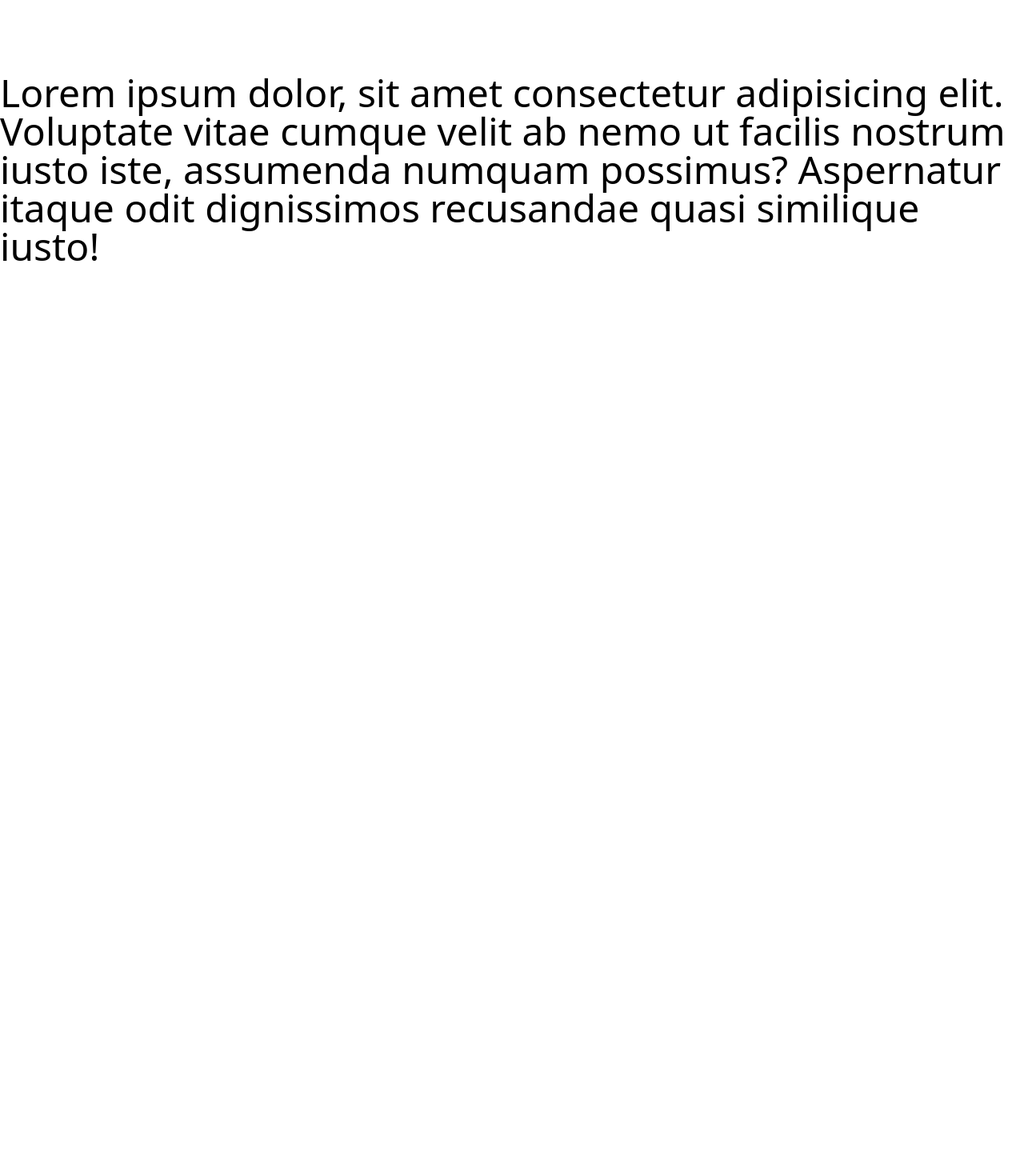
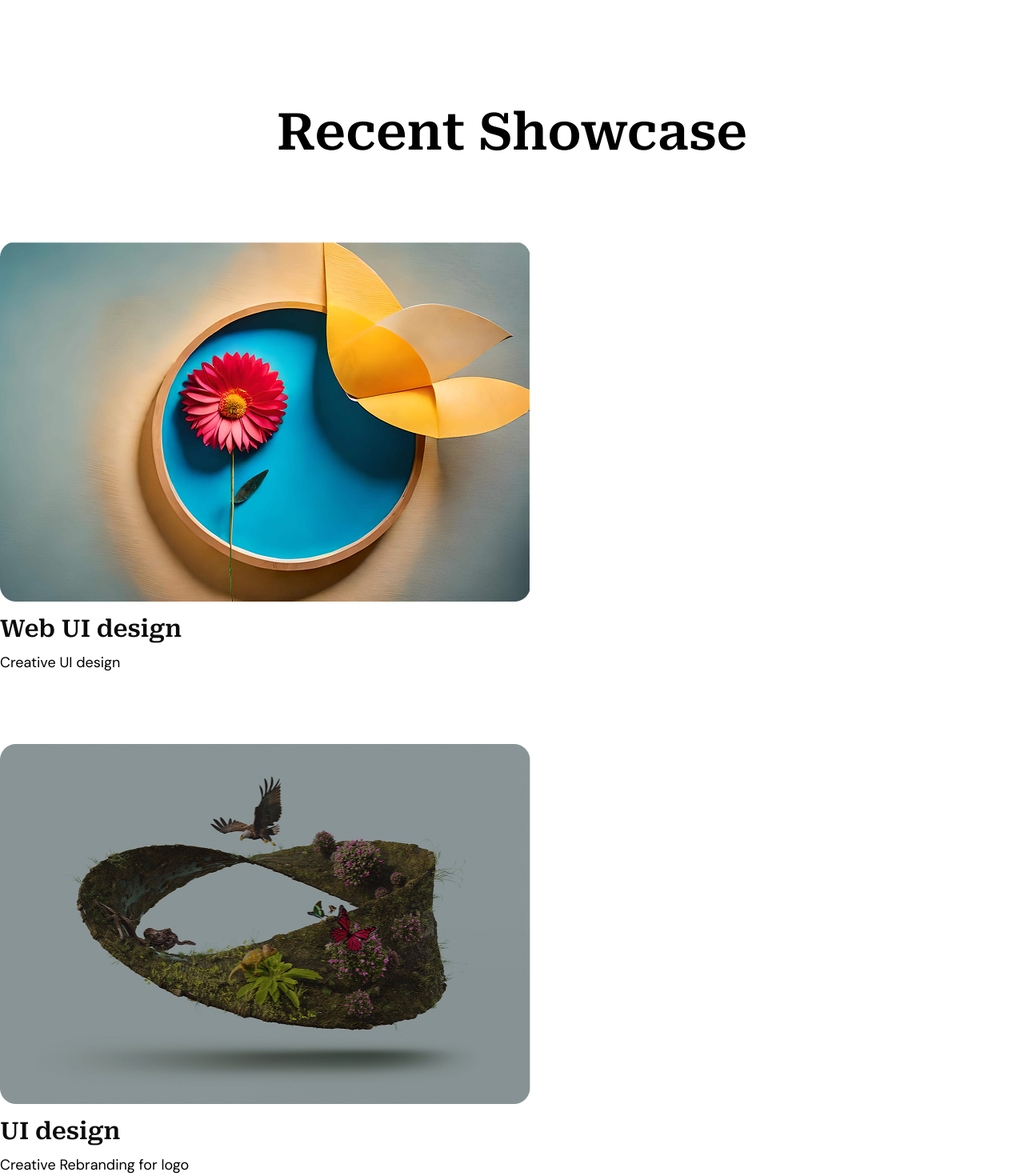
Before and after one commit to mahirTheCoder/canvix-react-projects-one, a React (Vite) app: page / in a window 1280 px wide. Shown: the part 5594-7064 px from the top of the page at 80% size. Before the commit the page ends 5934 px from the top, so only its background shows below. Built offline with nearby package versions, Linux system fonts and the light colour scheme.

Commit message:
half complete

```diff
--- /dev/null
+++ b/src/Components/ShowCards.jsx
@@ -0,0 +1,26 @@
+// import React from "react";
+
+// const ShowCards = ({ ShowImg, Showheader, ShowP }) => {
+//   return (
+//     <>
+//       <div className="part1">
+//         <img
+//           className="lg:w-[663px] w-75 lg:h-[450px] mt-21.5"
+//           src={ShowImg}
+//           alt="img"
+//         />
+//         <h2 className="lg:text-[30px] text-lg font-roboto font-semibold text-secondary mt-4.5 mb-2.5 lgpb-22 ">
+//           {Showheader}
+//         </h2>
+//         <p className="lg:text-lg text-xs font-normal font-dm lg:mb-22 mb-5">
+//           {ShowP}
+//         </p>
+//       </div>
+//       <div className="part2">
+
+//       </div>
+//     </>
+//   );
+// };
+
+// export default ShowCards;
--- a/src/Components/Showcase.jsx
+++ b/src/Components/Showcase.jsx
@@ -1,12 +1,47 @@
-import React from 'react'
+import React from "react";
+import CommonHead from "./CommonHead";
+// import ShowCards from "./ShowCards";
+import Showimg from "../assets/images/show1.png";
+import Showimg2 from "../assets/images/show2.png";
 
 const Showcase = () => {
   return (
     <>
-    <h2 className=' text-5xl'>Lorem ipsum dolor, sit amet consectetur adipisicing elit. Voluptate vitae cumque velit ab nemo ut facilis nostrum iusto iste, assumenda numquam possimus? Aspernatur itaque odit dignissimos recusandae quasi similique iusto!</h2>
+      <section id="Showcase">
+        <div className="container">
+          <div className="header">
+            <CommonHead service2={"Recent Showcase"} />
+          </div>
+          <div className="showContent mt-21.5">
+            <div className="partone">
+              <img
+                className="w-[663px] h-[450px] mb-4 "
+                src={Showimg}
+                alt="showcaseimg"
+              />
+              <h2 className="text-3xl font-semibold font-roboto text-secondary mb-2.5 ">
+                Web UI design
+              </h2>
+              <p className="text-lg font-normal font-dm">Creative UI design</p>
+              <div className="two mt-22">
+                <img
+                  className="w-[663px] h-[450px] mb-4 "
+                  src={Showimg2}
+                  alt="showcaseimg"
+                />
+                <h2 className="text-3xl font-semibold font-roboto text-secondary mb-2.5 ">
+                  UI design
+                </h2>
+                <p className="text-lg font-normal font-dm">
+                  Creative Rebranding for logo
+                </p>
+              </div>
+            </div>
+          </div>
+        </div>
+      </section>
+    </>
+  );
+};
 
-    </>
-  )
-}
-
-export default Showcase
+export default Showcase;
```
Also changed, not shown: src/assets/images/show1.png (added), src/assets/images/show2.png (added).
